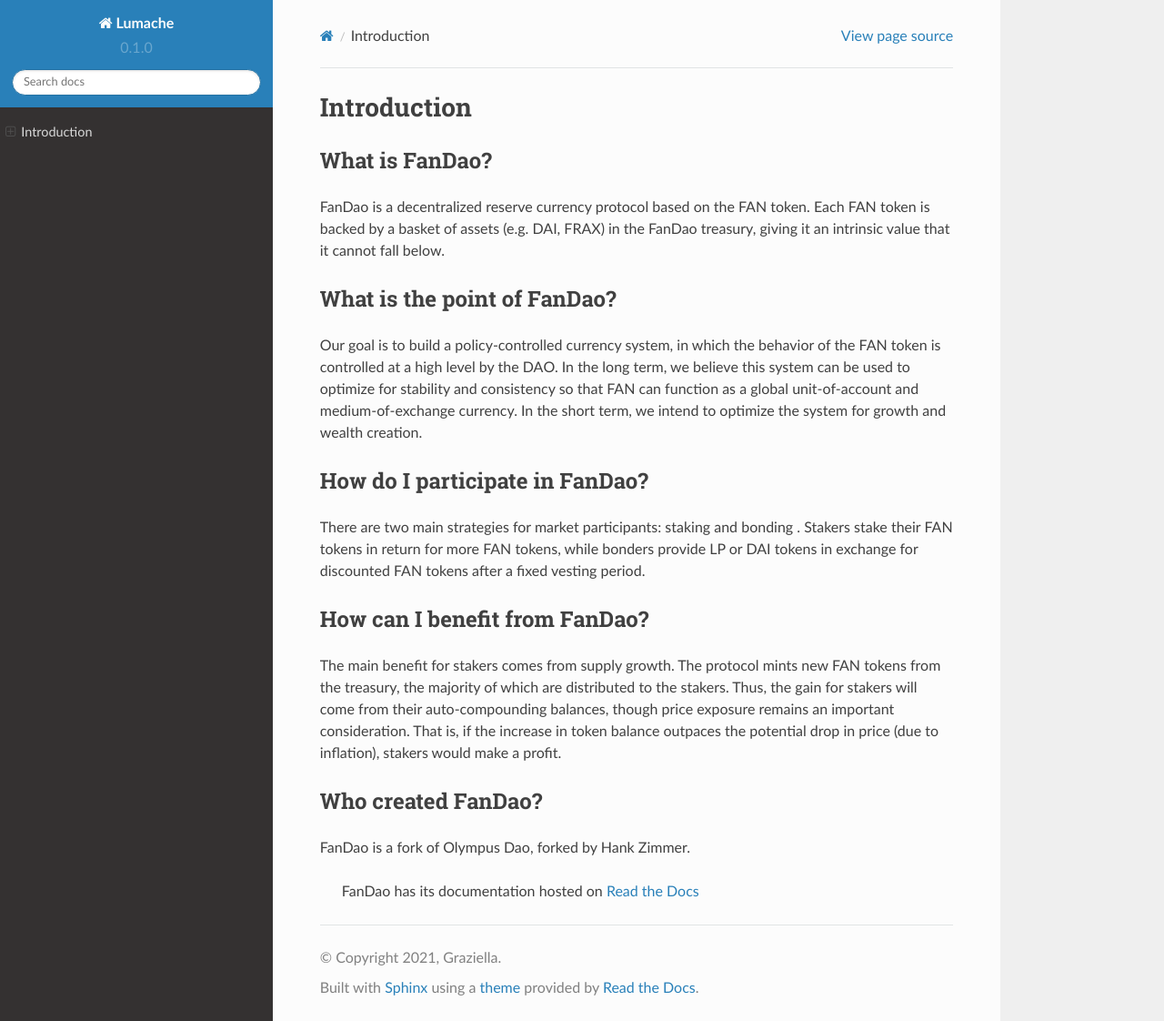
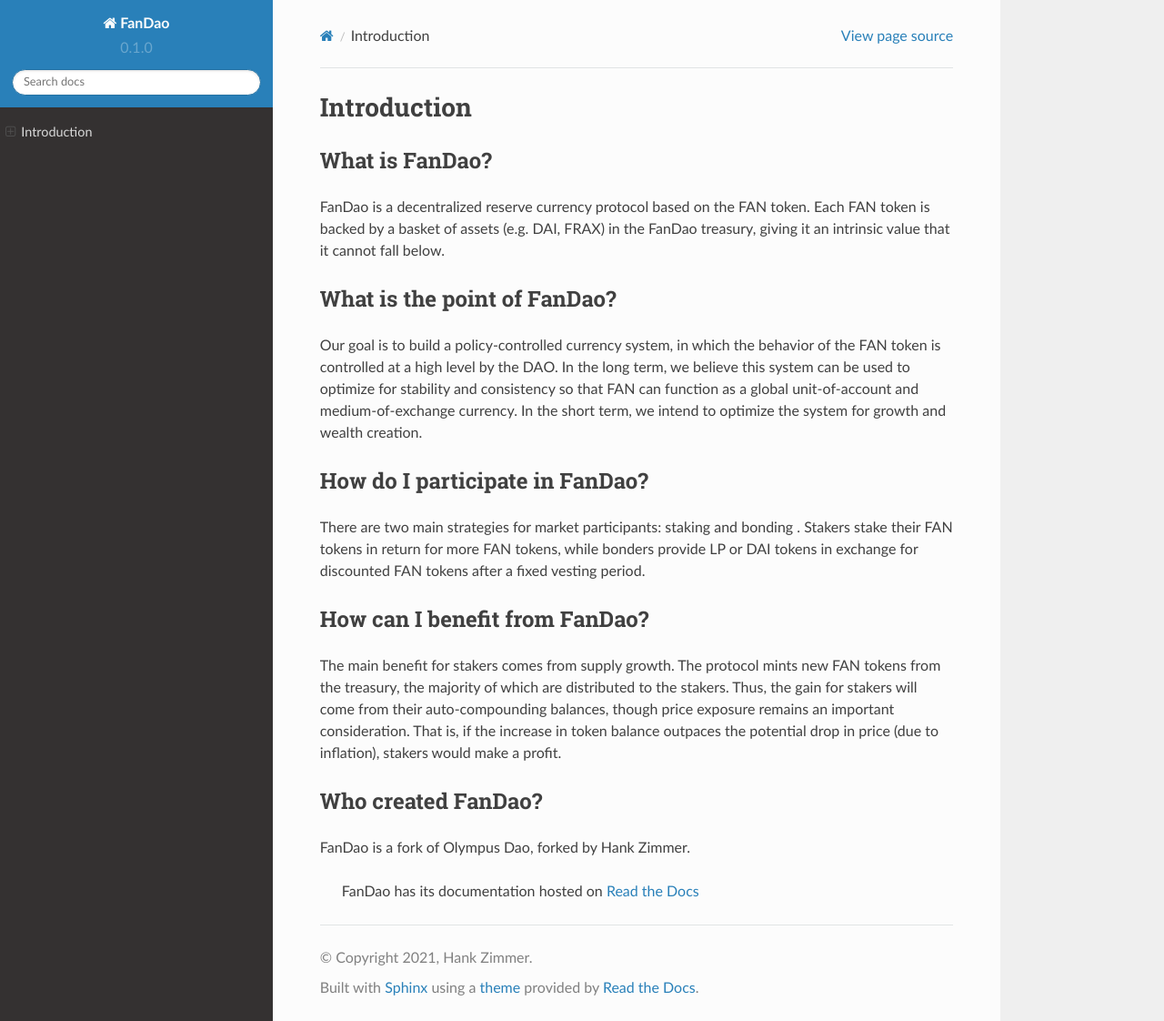
Before and after one commit to BaticSea/FanDao-Docs, a Sphinx documentation site: the page built from docs/source/index.rst, in a window 1280 px wide and 1122 px high. Shown: the whole window at 91% size. Built offline with Sphinx 7.4.7 and the Read the Docs theme 2.0.0, drawn with Linux system fonts in a browser that asks for light colours.

Commit message:
Update conf.py

```diff
--- a/docs/source/conf.py
+++ b/docs/source/conf.py
@@ -2,9 +2,9 @@
 
 # -- Project information
 
-project = 'Lumache'
-copyright = '2021, Graziella'
-author = 'Graziella'
+project = 'FanDao'
+copyright = '2021, Hank Zimmer'
+author = 'Hank Zimmer'
 
 release = '0.1'
 version = '0.1.0'
```
